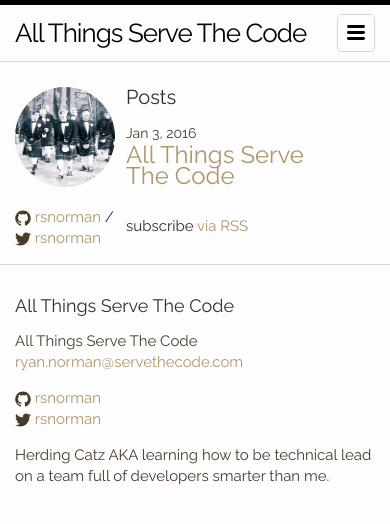
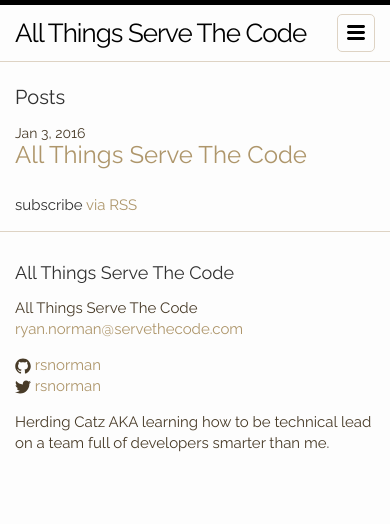
Before and after one commit to rsnorman/rsnorman, a Jekyll site: the page built from index.html, in a window 390 px wide. Shown: the top 524 px of the page. Built offline with Jekyll 4.4.1, drawn with Linux system fonts in a browser that asks for light colours; nearby versions of some CDN libraries.

Commit message:
Style better for smaller screens
Why
---
Sidebar column was taking up too much space on phone screens and not
necessary with footer

This change addresses the need by
---------------------------------
Hides sidebar and allows content to take up 100% of real estate

```diff
--- a/_sass/_layout.scss
+++ b/_sass/_layout.scss
@@ -184,6 +184,16 @@
         width: -webkit-calc(100% - (#{$spacing-unit} / 2));
         width:         calc(100% - (#{$spacing-unit} / 2));
     }
+
+    .sidebar-wrapper {
+      display: none;
+    }
+
+    .content-wrapper {
+      float: none;
+      width: -webkit-calc(100% - (#{$spacing-unit} / 2));
+      width:         calc(100% - (#{$spacing-unit} / 2));
+    }
 }
 
 
```
